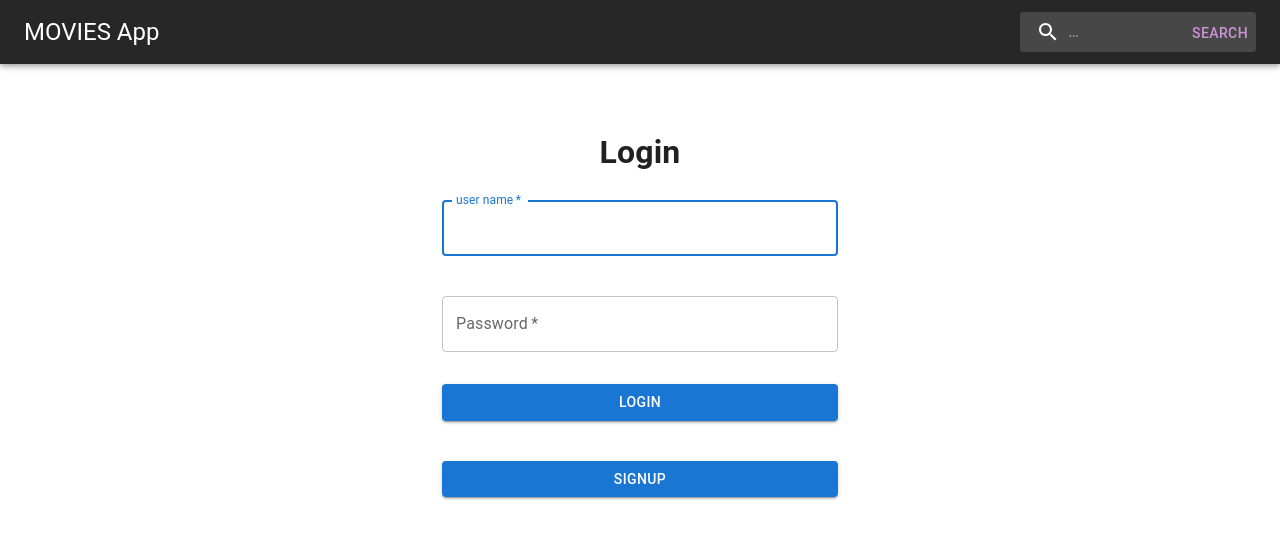
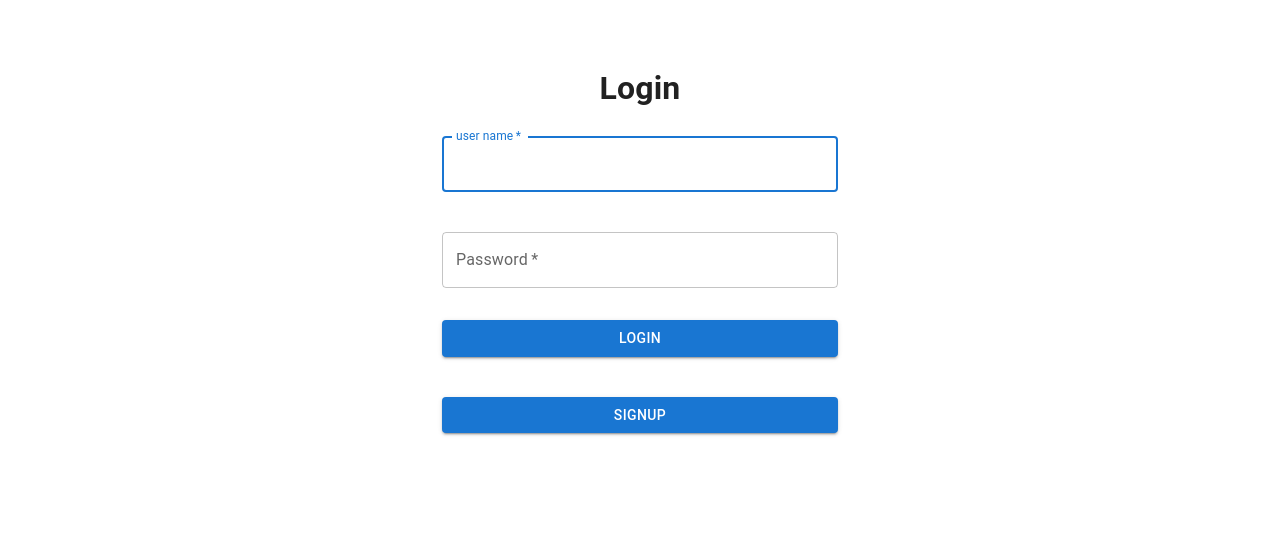
Before and after one commit to rahul22333/Movie-info, a React (Create React App) app: page / in a window 1280 px wide. Shown: the top 538 px of the page. Built offline with nearby package versions, Linux system fonts and the light colour scheme; no server answers.

Commit message:
new changes

```diff
--- a/src/App.js
+++ b/src/App.js
@@ -3,7 +3,6 @@ import  { Suspense, lazy } from 'react';
 import './App.css';
 import { Routes, Route } from "react-router-dom";
 import SkeletonCard from './component/SkeletonCard';
-import Navbar from './component/NavBar';
 const HomePage = lazy(() => import('./pages/Home'));
 const LoginPage = lazy(() => import('./pages/signUp/Login'));
 const SignupPage = lazy(() => import('./pages/signUp/SignUp'));
@@ -24,11 +23,10 @@ function App() {
     if (loginInfo||gmailInfo) {
       setIsToken(true)
     }
-  }, [])
+  }, [isToken])
   /* on the basis condition router has been set for rendering home or login page having path or route for navigate to different page  */
   return (
     <>
-       <Navbar tokenValue={isToken}/>
       {(isToken) ?
         <Suspense fallback={<SkeletonCard/>}>
        <Routes>
--- a/src/component/NavBar.js
+++ b/src/component/NavBar.js
@@ -7,7 +7,7 @@ import { createTheme, ThemeProvider } from '@mui/material/styles';
 import { FetchData } from './Fetchdata';
 import { useNavigate } from "react-router-dom";
 
-export default function NavBar({ tokenValue }) {
+export default function NavBar() {
     const [search, setSearch] = useState()
     const [searchList, setSearchList] = useState([])
     const navigate = useNavigate()
@@ -27,7 +27,7 @@ export default function NavBar({ tokenValue }) {
         setSearch("")
         navigate('/searchlist', { state: { searchList } })
     }
-    return (
+   return (
         <ThemeProvider theme={darkTheme}>
             <CssBaseline />
             <AppBar position="static">
@@ -40,7 +40,7 @@ export default function NavBar({ tokenValue }) {
                     >
                         MOVIES App
                     </Typography>
-                        <Search >
+                          <Search >
                             <SearchIconWrapper >
                                 <SearchIcon />
                             </SearchIconWrapper>
--- a/src/pages/Home.js
+++ b/src/pages/Home.js
@@ -1,9 +1,11 @@
-import React from 'react';
+import React, { useState } from 'react';
 import { CssBaseline } from '@mui/material';
 import { createTheme, ThemeProvider } from '@mui/material/styles';
 import MovieList from '../component/Movies/MovieList';
 import NowPlaying from '../component/Movies/NowPlaying';
 import TvShowList from '../component/TvShowList';
+import NavBar from '../component/NavBar';
+import { useLocation } from 'react-router-dom';
 
 const darkTheme = createTheme({
   palette: {
@@ -15,6 +17,7 @@ export default function Home() {
   return (
     <ThemeProvider theme={darkTheme}>
       <CssBaseline />
+      <NavBar />
       <MovieList type='popular' />
       <MovieList type='top_rated' />
       <MovieList type='upcoming' />
--- a/src/pages/signUp/Login.js
+++ b/src/pages/signUp/Login.js
@@ -43,7 +43,7 @@ export default function LoginPage() {
   useEffect(() => {
     if (verified) {
       localStorage.setItem("gmailinfo", JSON.stringify(verified))
-      navigate('/home')
+      navigate('/home' )
     }
   }, [verified])
 
```
Also changed, not shown: 1 other file (tests, documents, lock files or other folders).
